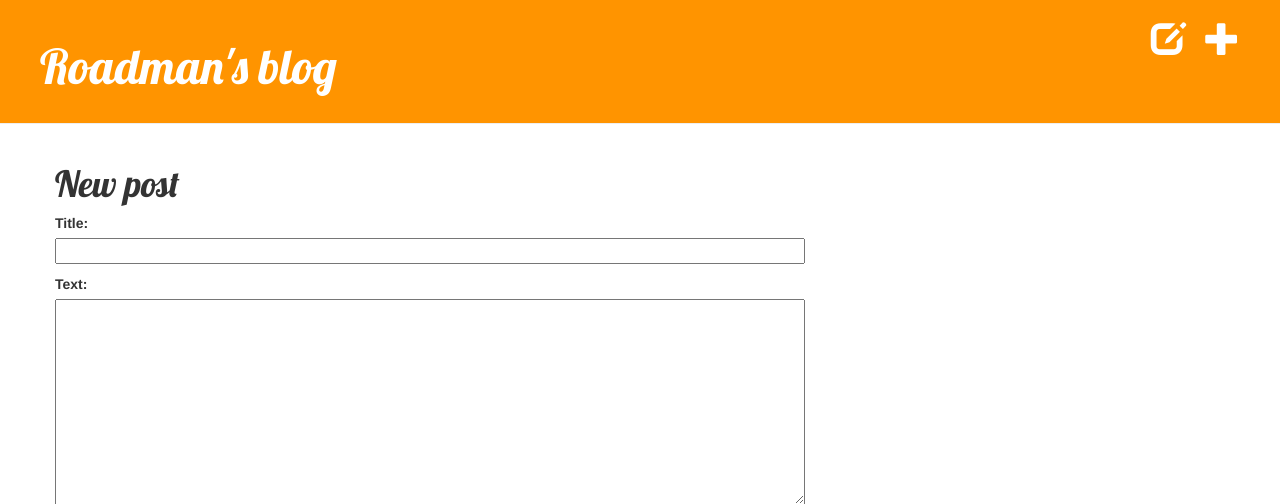
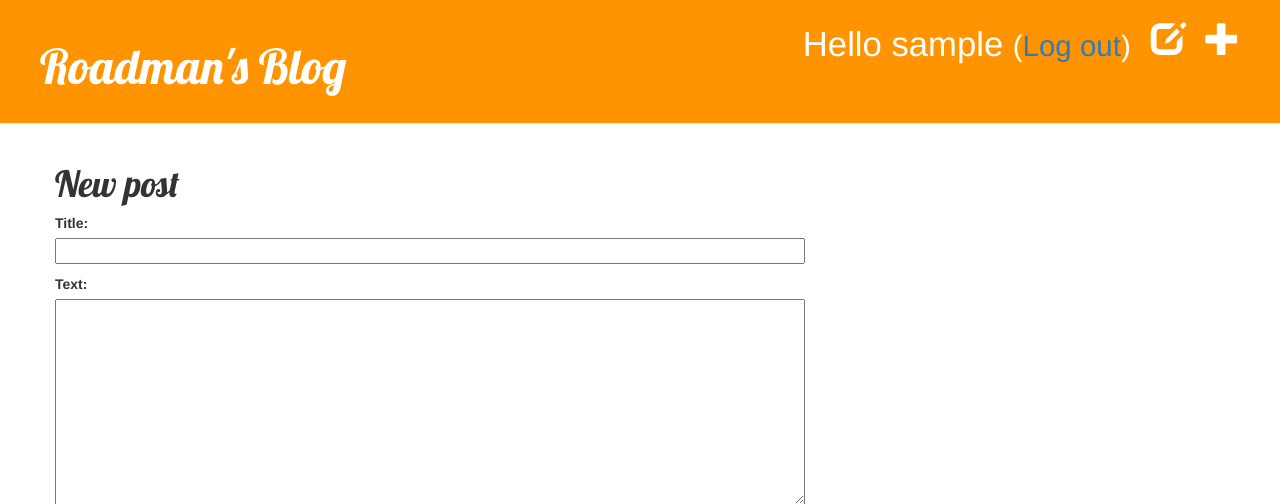
Before and after one commit to Roadman-Lee/my-first-blog, a Django app: page /post/new/ in a window 1280 px wide. Shown: the top 504 px of the page. Run offline with Django 4.2, Linux system fonts and the light colour scheme; the visitor is signed in with stand-in values (Sample User, id 1); some libraries are stand-ins or nearby versions.

Commit message:
update : base.html 로그인시 화면과 로그아웃

```diff
--- a/blog/templates/blog/base.html
+++ b/blog/templates/blog/base.html
@@ -12,16 +12,26 @@
   <body>
     <div class="page-header">
       {% if user.is_authenticated %}
-            <a href="{% url 'post_new' %}" class="top-menu"><span class="glyphicon glyphicon-plus"></span></a>
+        <a href="{% url 'post_new' %}" class="top-menu">
+          <span class="glyphicon glyphicon-plus"></span></a>
+        <a href="{% url 'post_draft_list' %}" class="top-menu">
+          <span class="glyphicon glyphicon-edit"></span></a>
+        <p class="top-menu">Hello
+          {{ user.username }}
+          <small>(<a href="{% url 'logout' %}">Log out</a>)</small>
+        </p>
+      {% else %}
+        <a href="{% url 'login' %}" class="top-menu">
+          <span class="glyphicon glyphicon-lock"></span></a>
       {% endif %}
-        <a href="{% url 'post_draft_list' %}" class="top-menu"><span class="glyphicon glyphicon-edit"></span></a>
-        <h1><a href="/">Roadman's blog</a></h1>
+      <h1>
+        <a href="/">Roadman's Blog</a>
+      </h1>
     </div>
     <div class="content container">
       <div class="row">
         <div class="col-md-8">
-                {% block content %}
-                {% endblock %}
+          {% block content %}{% endblock %}
         </div>
       </div>
     </div>
```
Lines whose indentation alone changed are shown as unchanged.
